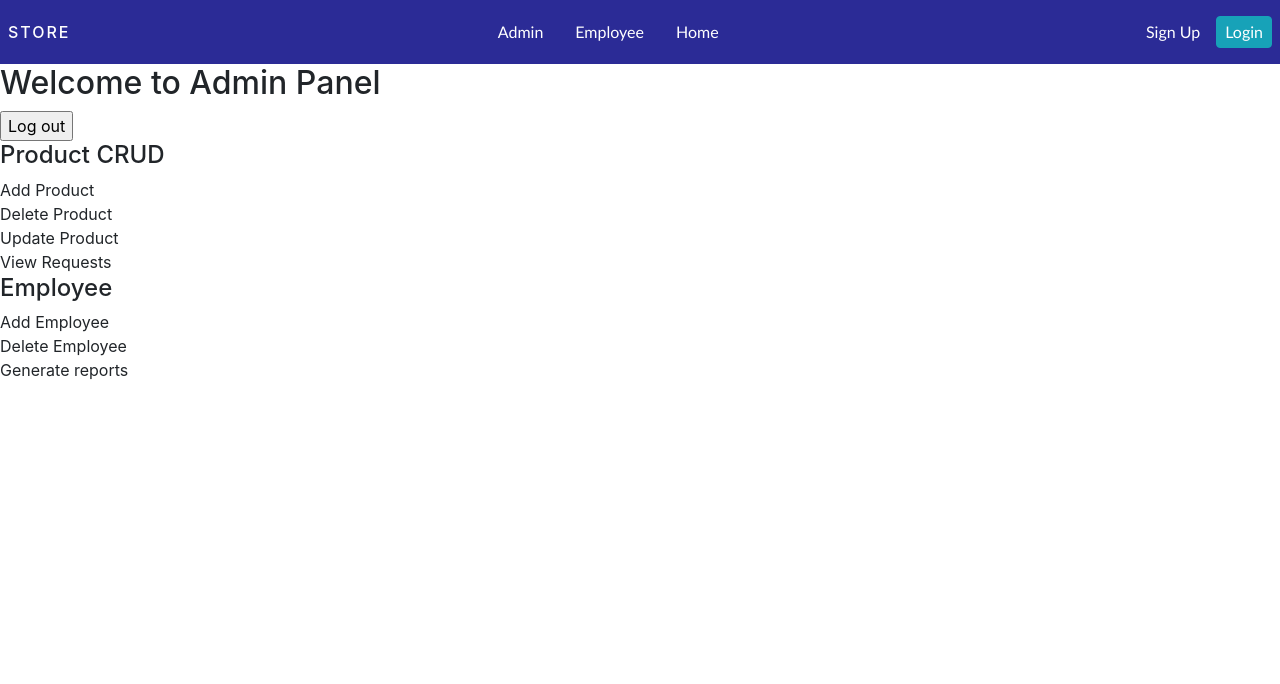
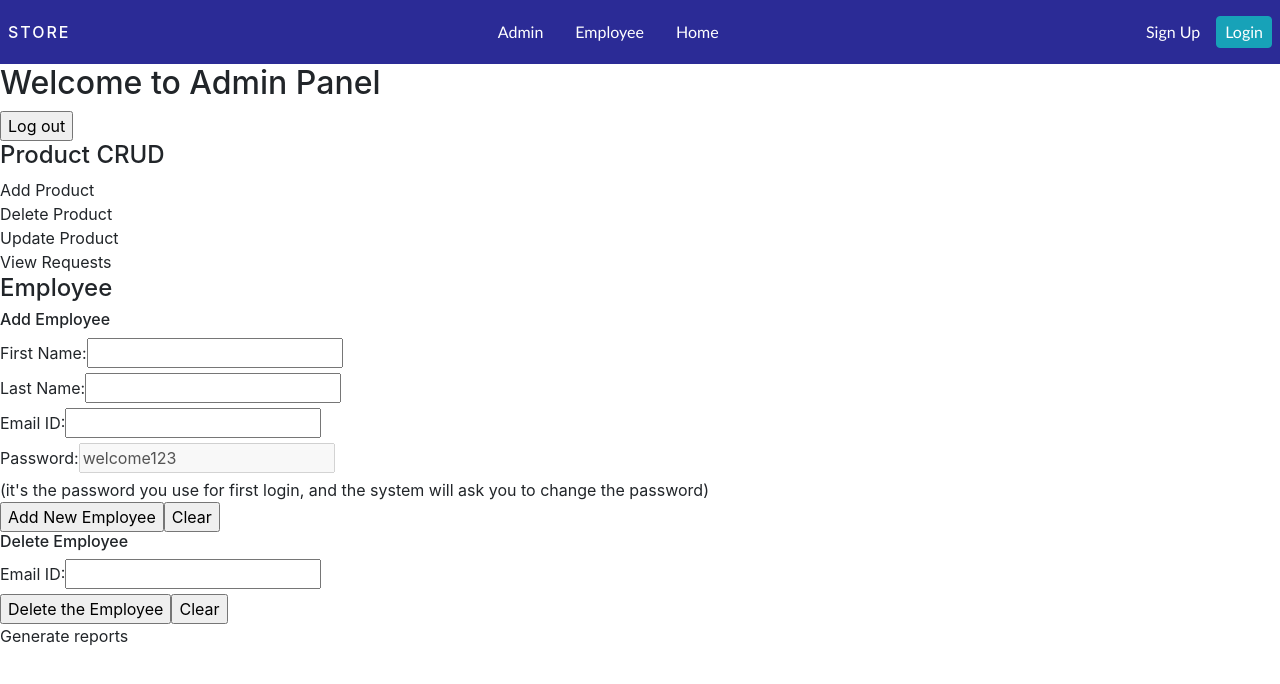
Before and after one commit to Group18-Capstone-Project/Group18-Capstone-Project, an Angular app in the folder frontend/capstone-project/: page /adminPanel in a window 1280 px wide. Shown: the top 684 px of the page. Built offline with nearby package versions, Linux system fonts and the light colour scheme.

Commit message:
done with add and delete employee (#12)

```diff
--- a/frontend/capstone-project/src/app/admin-panel/admin-panel.component.html
+++ b/frontend/capstone-project/src/app/admin-panel/admin-panel.component.html
@@ -10,8 +10,38 @@
     </div>
     <div>
         <h4>Employee</h4>
-        <div>Add Employee</div>
-        <div>Delete Employee</div>
+        <div>
+            <h6>Add Employee</h6>
+            <form [formGroup]="employeeRef" (ngSubmit)="employeeCreate()">
+                <label>First Name: </label>
+                <input type="text" formControlName="fname">
+                <br>
+                <label>Last Name: </label>
+                <input type="text" formControlName="lname">
+                <br>
+                <label>Email ID: </label>
+                <input type="email" formControlName="emailid" required>
+                <br>
+                <label>Password: </label>
+                <input type="text" formControlName="password" placeholder="welcome123" [disabled]="true"> <br>
+                <span>(it's the password you use for first login, and the system will ask you to change the password)</span>
+                <br>
+                <input type="submit" value="Add New Employee">
+                <input type="reset" value="Clear">
+            </form>
+            {{addMsg}}
+        </div>
+        <div>
+            <h6>Delete Employee</h6>
+            <form [formGroup]="employeeDeleteRef" (ngSubmit)="employeeDelete()">
+                <label>Email ID: </label>
+                <input type="email" formControlName="emailid" required>
+                <br>
+                <input type="submit" value="Delete the Employee">
+                <input type="reset" value="Clear">
+            </form>
+            {{deleteMsg}}
+        </div>
     </div>
     <div>
         Generate reports
--- a/frontend/capstone-project/src/app/admin-panel/admin-panel.component.ts
+++ b/frontend/capstone-project/src/app/admin-panel/admin-panel.component.ts
@@ -1,4 +1,6 @@
 import { Component, OnInit } from '@angular/core';
+import { FormGroup, FormControl, Validators } from '@angular/forms';
+import { EmployeeService } from '../services/employee.service';
 
 @Component({
   selector: 'app-admin-panel',
@@ -6,10 +8,40 @@ import { Component, OnInit } from '@angular/core';
   styleUrls: ['./admin-panel.component.css']
 })
 export class AdminPanelComponent implements OnInit {
+  // form reference for adding the Employee
+  employeeRef = new FormGroup({
+    fname: new FormControl(),
+    lname: new FormControl(),
+    emailid: new FormControl('', Validators.required),
+    password: new FormControl({value:'welcome123', disabled:true})
+  })
 
-  constructor() { }
+  // form reference for deleting the Employee
+  employeeDeleteRef = new FormGroup({
+    emailid:new FormControl('', Validators.required)
+  })
+
+  //display the message
+  addMsg?:string;
+  deleteMsg?:string;
+
+  constructor(public empSer:EmployeeService) { }
 
   ngOnInit(): void {
   }
 
+  // create the new employee
+  employeeCreate(){
+    let employee = this.employeeRef.value;
+    this.empSer.addEmployee(employee)
+    .subscribe(result=>this.addMsg=result.msg, error=>console.log(error));
+    this.employeeRef.reset();
+  }
+  // delete the employee with
+  employeeDelete(){
+    let employee = this.employeeDeleteRef.value;
+    this.empSer.deleteEmployee(employee)
+    .subscribe(result=>this.deleteMsg=result.msg, error=>console.log(error));
+    this.employeeRef.reset();
+  }
 }
--- a/frontend/capstone-project/src/app/services/employee.service.ts
+++ b/frontend/capstone-project/src/app/services/employee.service.ts
@@ -7,7 +7,6 @@ import { Employee } from '../model/employee';
   providedIn: 'root'
 })
 export class EmployeeService {
-
   constructor(public http: HttpClient) { }
   httpOptions = {
     headers: new HttpHeaders({
@@ -21,6 +20,14 @@ export class EmployeeService {
     return this.http.post(`${this.ROOT}/signIn`, emp, { responseType: "text"});
   }
 
+  addEmployee(emp:Employee): Observable<any>{
+    return this.http.post(this.ROOT+"/addEmployee", emp, { responseType: 'json' });
+  }
+
+  deleteEmployee(emp:Employee): Observable<any>{
+    return this.http.delete(this.ROOT+"/deleteEmployee/"+emp.emailid);
+  }
+
   changePassword(emp:any) :Observable<any> {
     return this.http.put<any>(`${this.ROOT}/updatePassword`, emp, this.httpOptions)
   }
```
Also changed, not shown: 2 other files (tests, documents, lock files or other folders).
